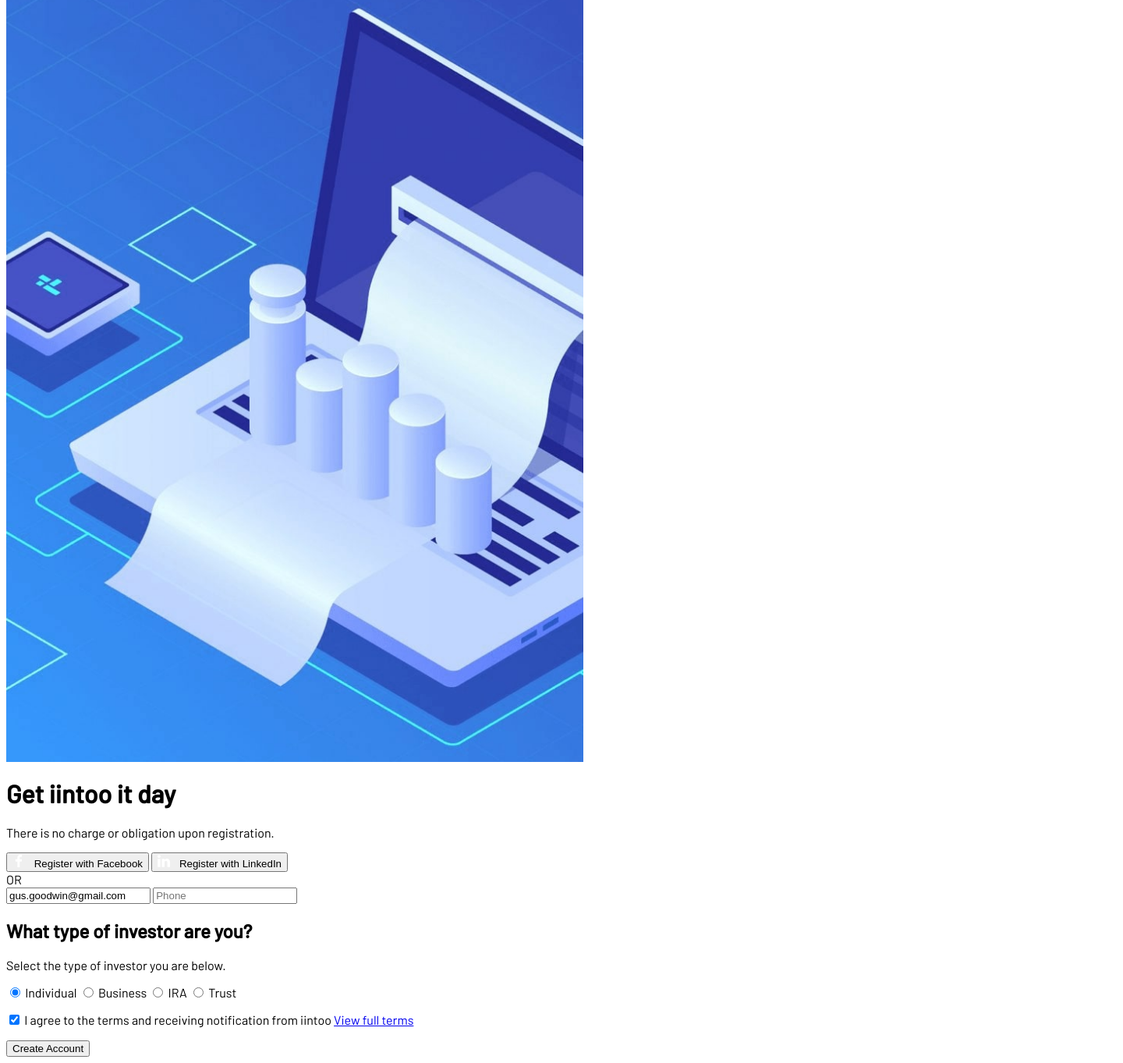
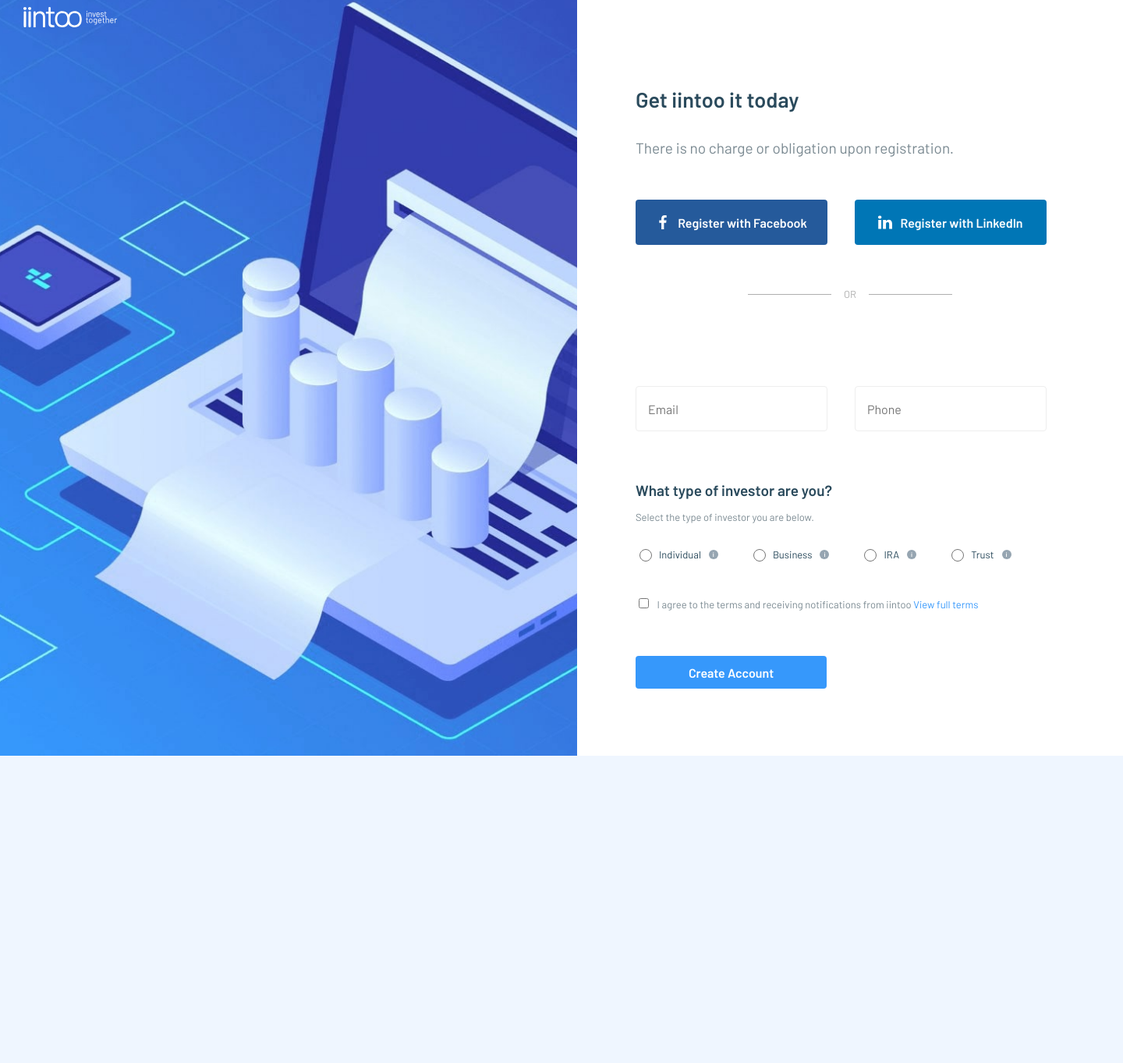
Before and after one commit to vatknuu18/Project-web-core-5, a plain HTML site: page index.html in a window 1280 px wide. Shown: the part 21-1384 px from the top of the page at 78% size, 1440 px wide, since content can reach past the window. After the commit the page ends 993 px from the top, so only its background shows below. Drawn offline with Linux system fonts and the light colour scheme.

Commit message:
final stage

```diff
--- a/index.html
+++ b/index.html
@@ -1,79 +1,91 @@
 <!DOCTYPE html>
 <html lang="en">
 <head>
-    <meta charset="UTF-8">
-    <meta name="viewport" content="width=device-width, initial-scale=1.0">
-    <title>project-web-core-5</title>
-    <link href="https://fonts.googleapis.com/css2?family=Barlow:wght@400;500;&display=swap" rel="stylesheet">
-    <link rel="stylesheet" href="style.css">
+  <meta charset="UTF-8" />
+  <meta name="viewport" content="width=device-width, initial-scale=1.0"/>
+  <title>Investor Signup</title>
+  <link href="https://fonts.googleapis.com/css2?family=Barlow:wght@400;600&display=swap" rel="stylesheet">
+  <link rel="stylesheet" href="style.css"/>
 </head>
 <body>
-    <div class="left-block">
-            <img src="img/bg.jpg" width="740" height="990" alt="logo">
-            <!-- использовать флекс команды -->
-        </div>
-    <div class="registration container">
-        <div class="header">
-    <h1> Get iintoo it day</h1>
-    <p class="subtext"> There is no charge or obligation upon registration.</p>
+  <div class="container">
+    <!-- Левая часть -->
+    <div class="left">
+      <img src="/img/logo.svg" alt="Logo" class="logo-absolute"/>
+      <img src="/img/bg.jpg" alt="Background Graphic" class="bg-image"/>
+    </div>
+
+    <!-- Правая часть -->
+    <div class="right">
+      <h1>Get iintoo it today</h1>
+      <p class="subtext">There is no charge or obligation upon registration.</p>
+
+      <div class="social-buttons">
+        <button class="btn facebook">
+          <img src="/img/facebook.svg" alt="Facebook" />
+          Register with Facebook
+        </button>
+        <button class="btn linkedin">
+          <img src="/img/linkedin.svg" alt="LinkedIn" />
+          Register with LinkedIn
+        </button>
+      </div>
+
+      <div class="divider">
+        <span class="line"></span>
+        <span class="or-text">OR</span>
+        <span class="line"></span>
+      </div>
+
+      <form>
+        <div class="input-group">
+          <input type="email" placeholder="Email" required />
+          <input type="tel" placeholder="Phone" />
         </div>
 
-    <div class="Socialbuttons">
-        <button class="Socialbuttons">
-        <img src="img/facebook.svg" alt="Facebook" style="height: 16px; margin-right: 8px;"> Register with Facebook
-        </button>
-        <button class="Socialbuttons">
-        <img src="img/linkedin.svg" alt="Facebook" style="height: 16px; margin-right: 8px;"> Register with LinkedIn
-        </button>
-        <div class="divider">OR</div>
-        <form>
-        <input type="email" placeholder="Email" value="gus.goodwin@gmail.com" required/>
-        <input type="tel" placeholder="Phone"/>
+        <p class="investor-label">What type of investor are you?</p>
+        <p class="investor-sub">Select the type of investor you are below.</p>
 
         <div class="radio-group">
-            <h2>What type of investor are you?</h3>
-            <p>Select the type of investor you are below.</p>
+          <label>
+            <input type="radio" name="investor" />
+            <span>Individual</span>
+            <span class="info">i
+              <div class="tooltip">I am a natural person investing on my own behalf as a sole owner, joint tenant, or tenant in common.</div>
+            </span>
+          </label>
+          <label>
+            <input type="radio" name="investor" />
+            <span>Business</span>
+            <span class="info">i
+              <div class="tooltip">I am a natural person investing on my own behalf as a sole owner, joint tenant, or tenant in common.</div>
+            </span>
+          </label>
+          <label>
+            <input type="radio" name="investor" />
+            <span>IRA</span>
+            <span class="info">i
+              <div class="tooltip">I am a natural person investing on my own behalf as a sole owner, joint tenant, or tenant in common.</div>
+            </span>
+          </label>
+          <label>
+            <input type="radio" name="investor" />
+            <span>Trust</span>
+            <span class="info">i
+              <div class="tooltip">I am a natural person investing on my own behalf as a sole owner, joint tenant, or tenant in common.</div>
+            </span>
+          </label>
+        </div>
 
-            <div class="radio-options">
-                <label class="radio-option">
-                    <input type="radio" name="investor-type" checked>
-                    <span class="radio-custom"></span>
-                    Individual
-                    <!-- она сказали добавить снизу блок див слеладть его невидимым disabled типо того -->
-                </label>
+        <label class="terms">
+          <input type="checkbox" required />
+          I agree to the terms and receiving notifications from iintoo
+          <a href="#">View full terms</a>
+        </label>
 
-                <label title="I'm a natural person investing on my own behalf as a sole owner, joint tenant, or tenant in common."
-                class="radio-option">
-                    <input type="radio" name="investor-type">
-                    <span class="radio-custom"></span>
-                    Business
-
-                </label>
-
-                <label title="I'm a natural person investing on my own behalf as a sole owner, joint tenant, or tenant in common."
-                class="radio-option">
-                    <input type="radio" name="investor-type">
-                    <span class="radio-custom"></span>
-                    IRA
-                </label>
-
-                <label title="I'm a natural person investing on my own behalf as a sole owner, joint tenant, or tenant in common."
-                class="radio-option">
-                    <input type="radio" name="investor-type">
-                    <span class="radio-custom"></span>
-                    Trust
-                </label>
-
-
-        </div>
+        <button type="submit" class="create-btn">Create Account</button>
+      </form>
     </div>
-    <div class="terms">
-        <p>
-            <input type="checkbox" checked>
-            <label>I agree to the terms and receiving notification from iintoo <a href="/">View full terms</a></label>
-        </p>
-        <button type="submit" class="sumbit">Create Account</button>
-    </form>
-    </div>
+  </div>
 </body>
 </html>
--- a/style.css
+++ b/style.css
@@ -1,24 +1,226 @@
-body{
-    font-family: 'Barlow';
-
-.barlow-regular {
-  font-family: "Barlow", sans-serif;
-  font-weight: 400;
-  font-style: normal;
+* {
+  box-sizing: border-box;
+  font-family: 'Barlow', sans-serif;
 }
 
-.barlow-light-italic {
-  font-family: "Barlow", sans-serif;
-  font-weight: 300;
-  font-style: italic;
+body {
+  margin: 0;
+  background-color: #EFF6FF;
+  color: #2A4A5C;
 }
-.left-block{
-display:flex;
-justify-content: flex-start;
+
+.container {
+  display: flex;
+  width: 1440px;
+  height: 990px;
+  margin: 0 auto;
 }
-.registration container{
-display:flex;
-justify-content: flex-start;
-background-color: green;
+
+.left {
+  width: 740px;
+  height: 990px;
+  position: relative;
 }
+
+.bg-image {
+  width: 740px;
+  height: 990px;
+  object-fit: cover;
 }
+
+.logo-absolute {
+  position: absolute;
+  top: 30px;
+  left: 30px;
+  width: 120px;
+  z-index: 2;
+}
+
+.right {
+  width: 700px;
+  height: 990px;
+  background-color: #FFFFFF;
+  padding: 114px 75px 0 75px;
+  display: flex;
+  flex-direction: column;
+}
+
+h1 {
+  font-size: 27px;
+  margin-bottom: 16px;
+}
+
+.subtext {
+  font-size: 19px;
+  color: #7B8A92;
+  margin-bottom: 55px;
+}
+
+.social-buttons {
+  display: flex;
+  gap: 35px;
+  margin-bottom: 55px;
+}
+
+.btn {
+  width: 246px;
+  height: 58px;
+  font-size: 16px;
+  font-weight: 600;
+  border-radius: 4px;
+  display: flex;
+  align-items: center;
+  justify-content: center;
+  border: none;
+  color: #fff;
+  cursor: pointer;
+}
+
+.facebook {
+  background-color: #255A9B;
+}
+
+.linkedin {
+  background-color: #0076B6;
+}
+
+.btn img {
+  width: 18px;
+  height: 18px;
+  margin-right: 10px;
+}
+
+.divider {
+  display: flex;
+  align-items: center;
+  justify-content: center;
+  gap: 16px;
+  margin-bottom: 110px;
+}
+
+.divider .or-text {
+  font-size: 13px;
+  color: #AFAFAF;
+  margin: 0;
+}
+
+.divider .line {
+  height: 1px;
+  width: 107px;
+  background-color: #AFAFAF;
+}
+
+.input-group {
+  display: flex;
+  gap: 35px;
+  margin-bottom: 64px;
+}
+
+.input-group input {
+  width: 246px;
+  height: 58px;
+  padding: 0 15px;
+  font-size: 16px;
+  border: 1px solid #EEEEEE;
+  border-radius: 4px;
+}
+
+.investor-label {
+  font-size: 19px;
+  font-weight: 600;
+  margin-bottom: 15px;
+}
+
+.investor-sub {
+  font-size: 13px;
+  color: #7B8A92;
+  margin-bottom: 30px;
+}
+
+.radio-group {
+  display: flex;
+  gap: 40px;
+  margin-bottom: 44px;
+}
+
+.radio-group label {
+  display: flex;
+  align-items: center;
+  gap: 6px;
+  font-size: 13px;
+  position: relative;
+  cursor: pointer;
+}
+
+.radio-group input[type="radio"] {
+  width: 16px;
+  height: 16px;
+  accent-color: #3698FB;
+}
+
+.radio-group .info {
+  width: 12px;
+  height: 12px;
+  background-color: #96A5B1;
+  color: white;
+  font-size: 8px;
+  font-weight: bold;
+  border-radius: 50%;
+  text-align: center;
+  line-height: 12px;          /* совпадает с высотой — для выравнивания */
+  cursor: pointer;
+  position: relative;
+  margin-left: 4px;           /* небольшой отступ от текста */
+  flex-shrink: 0;
+}
+
+.radio-group .tooltip {
+  display: none;
+  position: absolute;
+  top: 30px; /* отступ вниз на 30px */
+  left: 50%;
+  transform: translateX(-50%);
+  width: 240px;
+  background: #FFFFFF;
+  border: 1px solid #EEEEEE;
+  font-size: 10px;
+  color: #2A4A5C;
+  padding: 8px;
+  border-radius: 4px;
+  box-shadow: 0 2px 5px rgba(0, 0, 0, 0.05);
+  z-index: 5;
+  text-align: left;
+  line-height: 1.4;
+}
+
+.radio-group .info:hover .tooltip {
+  display: block;
+}
+
+.terms {
+  font-size: 13px;
+  color: #7B8A92;
+  margin-bottom: 0px;
+}
+
+.terms input {
+  margin-right: 8px;
+}
+
+.terms a {
+  color: #3698FB;
+  text-decoration: none;
+}
+
+.create-btn {
+  width: 245px;
+  height: 42px;
+  background-color: #3698FB;
+  color: white;
+  border: none;
+  font-size: 16px;
+  font-weight: 600;
+  border-radius: 4px;
+  cursor: pointer;
+  margin-top: 58px;
+}
```
